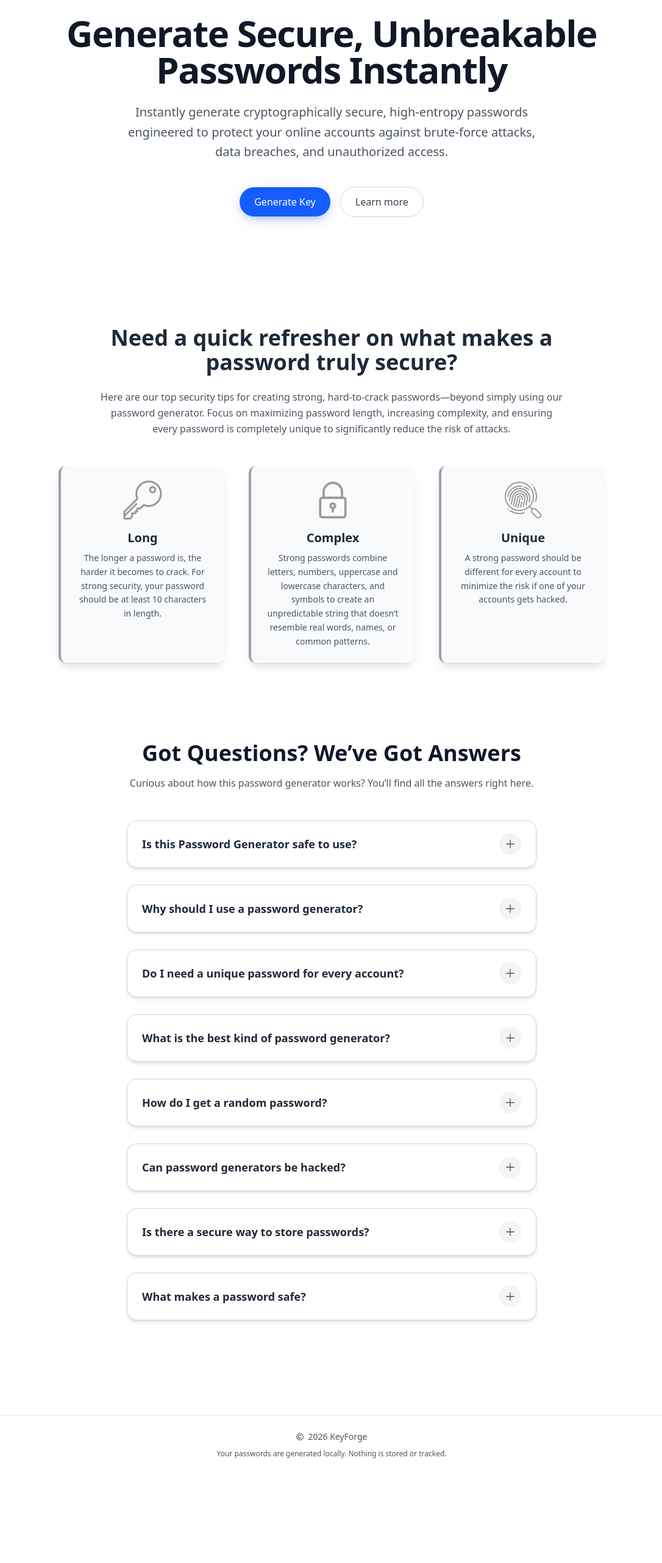
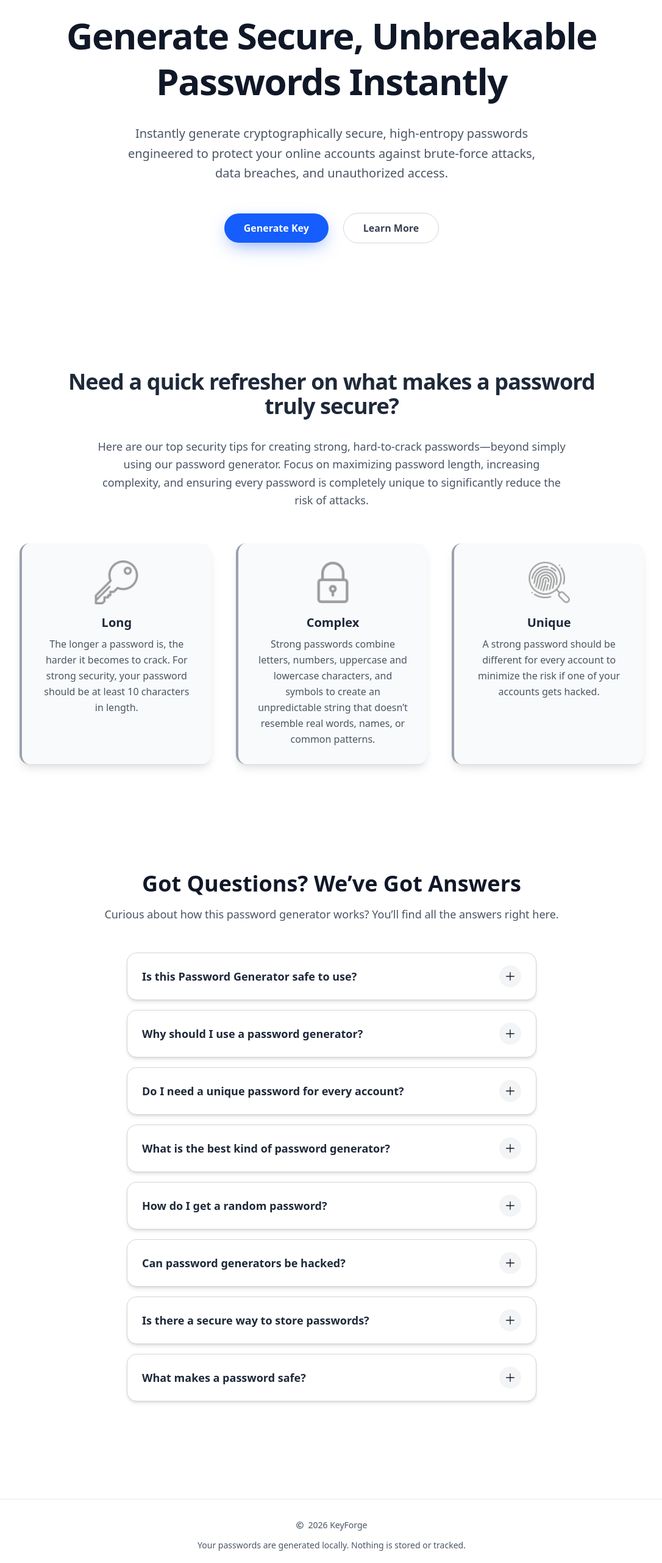
Before and after one commit to Jeet000001/KeyForge, a React (Vite) app: page / in a window 1280 px wide. Shown: the part 234-2797 px from the top of the page at 61% size, without its empty margins (96-1182 px from the left). Before the commit the page ends 2652 px from the top, so only its background shows below. Built offline with nearby package versions, Linux system fonts and the light colour scheme; a web font is replaced by a local one.

Commit message:
make all the components responsice

```diff
--- a/src/components/Accordion.jsx
+++ b/src/components/Accordion.jsx
@@ -11,48 +11,59 @@ const Accordion = ({ title, description }) => {
   const hoverBg = theme === "dark" ? "hover:bg-gray-800" : "hover:bg-gray-50";
   const openBg = theme === "dark" ? "bg-gray-800" : "bg-gray-100";
   const textColor = theme === "dark" ? "text-gray-200" : "text-gray-800";
-  const descriptionColor = theme === "dark" ? "text-gray-400" : "text-gray-600";
+  const descriptionColor =
+    theme === "dark" ? "text-gray-400" : "text-gray-600";
   const iconBg = theme === "dark" ? "bg-gray-700" : "bg-gray-100";
-  const iconOpenBg = theme === "dark" ? "bg-blue-600 text-white" : "bg-blue-500 text-white";
+  const iconOpenBg =
+    theme === "dark"
+      ? "bg-blue-600 text-white"
+      : "bg-blue-500 text-white";
 
   return (
-    <div className="w-full flex justify-center px-4">
+    <div className="w-full flex justify-center px-3 sm:px-4">
       <div
-        className={`w-full max-w-2xl mb-3 rounded-2xl border ${borderColor} ${bgColor} overflow-hidden
-          transition-all duration-500 ease-in-out
+        className={`w-full max-w-2xl rounded-2xl border ${borderColor} ${bgColor}
+          overflow-hidden transition-all duration-500 ease-in-out
           ${open ? "shadow-xl" : "shadow-md"}`}
       >
+        {/* Header */}
         <div
           onClick={() => setOpen(!open)}
           role="button"
           tabIndex={0}
           className={`cursor-pointer flex items-center justify-between
-            px-6 py-5 font-semibold transition-colors duration-300
+            px-4 sm:px-6 py-4 sm:py-5 font-semibold
+            transition-colors duration-300
             ${open ? openBg : hoverBg}`}
         >
           <span
-            className={`text-base md:text-lg transition-all duration-300
+            className={`text-sm sm:text-base md:text-lg transition-all duration-300
               ${open ? "text-blue-500 translate-x-1" : textColor}`}
           >
             {title}
           </span>
 
+          {/* Icon */}
           <span
-            className={`transition-all duration-500 ease-out p-2 rounded-full
-              ${open ? iconOpenBg + " rotate-45" : iconBg + " text-gray-600 rotate-0"}`}
+            className={`p-2 rounded-full transition-all duration-500 ease-out
+              ${open ? iconOpenBg + " rotate-45" : iconBg + " rotate-0"}`}
           >
-            <RxPlus size={20} />
+            <RxPlus size={18} className="sm:w-5 sm:h-5" />
           </span>
         </div>
 
+        {/* Content */}
         <div
           className={`grid transition-all duration-500 ease-in-out
             ${open ? "grid-rows-[1fr] opacity-100" : "grid-rows-[0fr] opacity-0"}`}
         >
           <div className="overflow-hidden">
             <div
-              className={`px-6 pb-6 leading-relaxed transition-all duration-700
-                ${open ? "translate-y-0 opacity-100" : "-translate-y-4 opacity-0"} ${descriptionColor}`}
+              className={`px-4 sm:px-6 pb-5 sm:pb-6
+                text-sm sm:text-base leading-relaxed
+                transition-all duration-700
+                ${open ? "translate-y-0 opacity-100" : "-translate-y-4 opacity-0"}
+                ${descriptionColor}`}
             >
               {description}
             </div>
--- a/src/components/Card.jsx
+++ b/src/components/Card.jsx
@@ -1,12 +1,15 @@
 import { useTheme } from "../theme/ThemeToggler";
 
-const Card = ({ heading, discription, image}) => {
+const Card = ({ heading, discription, image }) => {
   const { theme } = useTheme();
 
   return (
     <div
-      className={`border-l-4 rounded-xl p-6 flex flex-col items-center text-center
-        transition-all duration-300 hover:shadow-2xl
+      className={`w-full border-l-4 rounded-2xl
+        p-5 sm:p-6 md:p-7
+        flex flex-col items-center text-center
+        transition-all duration-300
+        hover:-translate-y-1 hover:shadow-2xl
         ${
           theme === "dark"
             ? "bg-gray-900 border-gray-700 shadow-black/40"
@@ -17,14 +20,15 @@ const Card = ({ heading, discription, image}) => {
       <img
         src={image}
         alt="icon"
-        className={`w-16 h-16 mb-4 ${
-          theme === "dark" ? "brightness-90" : ""
-        }`}
+        className={`mb-4
+          w-14 h-14 sm:w-16 sm:h-16 md:w-18 md:h-18
+          ${theme === "dark" ? "brightness-90" : ""}`}
       />
 
       {/* Heading */}
       <h3
-        className={`text-xl font-semibold mb-2
+        className={`font-semibold mb-2
+          text-lg sm:text-xl
           ${theme === "dark" ? "text-white" : "text-gray-800"}`}
       >
         {heading}
@@ -32,7 +36,8 @@ const Card = ({ heading, discription, image}) => {
 
       {/* Description */}
       <p
-        className={`text-sm leading-relaxed
+        className={`leading-relaxed
+          text-sm sm:text-base
           ${theme === "dark" ? "text-gray-400" : "text-gray-600"}`}
       >
         {discription}
--- a/src/components/FaQ.jsx
+++ b/src/components/FaQ.jsx
@@ -6,60 +6,75 @@ const FaQ = () => {
 
   return (
     <section
-      className={`mt-10 w-full py-16 px-6 flex flex-col items-center transition-colors duration-300
+      className={`w-full px-4 sm:px-6 md:px-10
+        py-14 sm:py-16 md:py-20
+        flex flex-col items-center transition-colors duration-300
         ${
           theme === "dark"
             ? "bg-gray-950 text-gray-300"
             : "bg-white text-gray-900"
         }`}
     >
+      {/* Heading */}
       <h2
-        className={`text-3xl md:text-4xl font-bold mb-4 text-center
+        className={`text-2xl sm:text-3xl md:text-4xl font-bold
+          mb-4 text-center
           ${theme === "dark" ? "text-white" : "text-gray-900"}`}
       >
         Got Questions? We’ve Got Answers
       </h2>
 
+      {/* Subheading */}
       <p
-        className={`text-center max-w-3xl mb-12 leading-relaxed
+        className={`text-sm sm:text-base md:text-lg
+          text-center max-w-3xl
+          mb-10 sm:mb-12 leading-relaxed
           ${theme === "dark" ? "text-gray-400" : "text-gray-600"}`}
       >
         Curious about how this password generator works? You’ll find all the
         answers right here.
       </p>
 
-      <div className="w-full max-w-4xl flex flex-col gap-4">
+      {/* Accordions */}
+      <div className="w-full max-w-4xl flex flex-col gap-3 sm:gap-4">
         <Accordion
           title="Is this Password Generator safe to use?"
           description="Absolutely. This random password generator uses advanced entropy to create strong, unpredictable passwords with letters, numbers, and symbols. All passwords are generated locally on your device, nothing is sent or stored online. Not even KeyForge can see, track, or save your passwords, giving you complete privacy and control."
         />
+
         <Accordion
           title="Why should I use a password generator?"
           description="You should use a password generator because it creates strong, random passwords that are extremely difficult to guess or crack, helps you avoid reusing weak passwords across multiple accounts, protects you from common security threats and data breaches, and improves your overall online safety with minimal effort."
         />
+
         <Accordion
           title="Do I need a unique password for every account?"
-          description="Having a unique, complex password for every account is essential, especially since leaked passwords often end up in breach databases or on the dark web. Reusing passwords makes it easier for attackers to access multiple accounts at once. If managing strong passwords feels overwhelming, our password generator makes it simple. It quickly creates secure passwords and helps protect your identity from hackers and cybercriminals."
+          description="Having a unique, complex password for every account is essential, especially since leaked passwords often end up in breach databases or on the dark web. Reusing passwords makes it easier for attackers to access multiple accounts at once. If managing strong passwords feels overwhelming, our password generator makes it simple."
         />
+
         <Accordion
           title="What is the best kind of password generator?"
-          description="The best password generators use cryptographic entropy to create truly random and secure passwords. KeyForge is built to do exactly that—without complexity or frustration. All passwords are generated locally on your device, with nothing transmitted or stored online. We never create fake passwords or collect your data, ensuring complete privacy. With KeyForge, you can confidently generate strong, unique passwords for both online and offline use."
+          description="The best password generators use cryptographic entropy to create truly random and secure passwords. KeyForge is built to do exactly that—without complexity or frustration. All passwords are generated locally on your device, with nothing transmitted or stored online."
         />
+
         <Accordion
           title="How do I get a random password?"
-          description="KeyForge’s random password generator makes securing your accounts effortless. You can instantly create strong, random passwords right in your browser. Use the length toggle and character selection to customize your password. The generated password area shows its strength, from Very Weak to Very Strong. Click or tap the Copy button to save your password on any device. Apply it to your accounts to keep them extra secure and protected."
+          description="KeyForge’s random password generator lets you instantly create strong passwords in your browser. Adjust length and character types, check strength indicators, and copy your password securely with one click."
         />
+
         <Accordion
           title="Can password generators be hacked?"
-          description="You’re safer with KeyForge’s random password generator because your passwords are generated locally on your device and never sent over the internet. We don’t store or track anything, so hackers can’t access your data. Only you can see the characters your device generates in your browser. Plus, KeyForge is backed by a trusted cybersecurity brand, giving you extra confidence in your online safety."
+          description="KeyForge generates passwords locally on your device and never sends data over the internet. Nothing is stored or tracked, so hackers can’t access your passwords."
         />
+
         <Accordion
           title="Is there a secure way to store passwords?"
-          description="Yes! You can store passwords safely using a secure password manager with features like two-factor authentication and encrypted syncing. Always avoid sharing your passwords and steer clear of scam websites to keep your accounts fully protected."
+          description="Yes! Use a trusted password manager with encryption and two-factor authentication. Never share passwords or store them in plain text."
         />
+
         <Accordion
           title="What makes a password safe?"
-          description="A safe password is strong, unique, and hard to crack. Follow these tips to stay secure: Use at least 16 characters with a mix of letters, numbers, and symbols. Never reuse passwords across multiple accounts. Avoid saving passwords in your browser to prevent unauthorized access. Use a password generator, like KeyForge, to create strong, random passwords instantly. Store passwords in a secure password manager, not in plain text or unsecured locations."
+          description="A safe password is long, random, and unique. Use at least 16 characters with symbols, avoid reuse, and rely on a password generator like KeyForge."
         />
       </div>
     </section>
--- a/src/components/Footer.jsx
+++ b/src/components/Footer.jsx
@@ -6,20 +6,40 @@ const Footer = () => {
 
   return (
     <footer
-      className={`w-full mt-20 py-6 px-4 border-t transition-colors duration-300
+      className={`w-full mt-16 sm:mt-20 py-6 sm:py-8 px-4 sm:px-6
+        border-t transition-colors duration-300
         ${
           theme === "dark"
             ? "bg-gray-950 border-gray-800 text-gray-400"
             : "bg-white border-gray-200 text-gray-600"
         }`}
     >
-      <div className="max-w-6xl mx-auto flex flex-col items-center gap-2 text-center">
-        <h3 className="flex items-center gap-2 text-sm font-medium">
-          <FaRegCopyright className="text-xs" />
+      <div
+        className="
+          max-w-6xl mx-auto
+          flex flex-col items-center
+          gap-2 sm:gap-3
+          text-center
+        "
+      >
+        <h3
+          className="
+            flex items-center gap-2
+            text-xs sm:text-sm
+            font-medium
+          "
+        >
+          <FaRegCopyright className="text-[10px] sm:text-xs" />
           <span>2026 KeyForge</span>
         </h3>
 
-        <p className="text-xs max-w-md leading-relaxed">
+        <p
+          className="
+            text-[11px] sm:text-xs md:text-sm
+            max-w-xs sm:max-w-md
+            leading-relaxed
+          "
+        >
           Your passwords are generated locally. Nothing is stored or tracked.
         </p>
       </div>
--- a/src/components/Hero.jsx
+++ b/src/components/Hero.jsx
@@ -5,21 +5,28 @@ const Hero = () => {
 
   return (
     <header
-      className={`w-full min-h-[85vh] flex flex-col items-center justify-center text-center px-6 pt-10 transition-colors duration-300
-        ${theme === "dark" ? "bg-gray-950" : "bg-white"}`}
+      className={`w-full min-h-[85vh] flex flex-col items-center justify-center
+      text-center px-4 sm:px-6 md:px-10 lg:px-16 pt-14 md:pt-20
+      transition-colors duration-300
+      ${theme === "dark" ? "bg-gray-950" : "bg-white"}`}
     >
       {/* Heading */}
       <h1
-        className={`text-4xl md:text-6xl font-bold tracking-tight max-w-4xl
-          ${theme === "dark" ? "text-white" : "text-gray-900"}`}
+        className={`font-extrabold tracking-tight leading-tight
+        text-3xl sm:text-4xl md:text-5xl lg:text-6xl
+        max-w-5xl
+        ${theme === "dark" ? "text-white" : "text-gray-900"}`}
       >
         Generate Secure, Unbreakable Passwords Instantly
       </h1>
 
       {/* Subheading */}
       <p
-        className={`mt-6 text-lg md:text-xl max-w-2xl leading-relaxed
-          ${theme === "dark" ? "text-gray-400" : "text-gray-600"}`}
+        className={`mt-6 sm:mt-7 md:mt-8
+        text-base sm:text-lg md:text-xl
+        max-w-xl md:max-w-2xl
+        leading-relaxed
+        ${theme === "dark" ? "text-gray-400" : "text-gray-600"}`}
       >
         Instantly generate cryptographically secure, high-entropy passwords
         engineered to protect your online accounts against brute-force attacks,
@@ -27,23 +34,28 @@ const Hero = () => {
       </p>
 
       {/* CTA Buttons */}
-      <div className="mt-10 flex items-center gap-4">
+      <div
+        className="mt-10 sm:mt-12 flex flex-col sm:flex-row
+        items-center gap-4 sm:gap-6"
+      >
         <button
-          className="px-6 py-3 rounded-full bg-blue-600 text-white font-medium
-                     hover:bg-blue-700 transition shadow-[0_6px_20px_-6px_rgba(37,99,235,0.6)]"
+          className="w-80 sm:w-auto px-8 py-3 rounded-full bg-blue-600
+          text-white font-semibold
+          hover:bg-blue-700 transition
+          shadow-[0_10px_30px_-8px_rgba(37,99,235,0.6)]"
         >
           Generate Key
         </button>
 
         <button
-          className={`px-6 py-3 rounded-full font-medium transition
+          className={`w-80 sm:w-auto px-8 py-3 rounded-full font-semibold transition
             ${
               theme === "dark"
                 ? "border border-gray-600 text-gray-300 hover:bg-gray-800"
                 : "border border-gray-300 text-gray-700 hover:bg-gray-50"
             }`}
         >
-          Learn more
+          Learn More
         </button>
       </div>
     </header>
--- a/src/components/PasswordTips.jsx
+++ b/src/components/PasswordTips.jsx
@@ -9,12 +9,16 @@ const PasswordTips = () => {
 
   return (
     <section
-      className={`max-w-6xl mx-auto p-6 flex flex-col items-center justify-center transition-colors duration-300
+      className={`w-full px-4 sm:px-6 md:px-10 lg:px-16 py-16 md:py-24
+      transition-colors duration-300
       ${theme === "dark" ? "bg-gray-950" : "bg-white"}`}
     >
+      <div className="max-w-6xl mx-auto flex flex-col items-center">
         {/* Section Heading */}
         <h1
-        className={`text-3xl md:text-4xl font-bold text-center mb-6 max-w-4xl
+          className={`text-center font-extrabold tracking-tight
+          text-2xl sm:text-3xl md:text-4xl
+          max-w-4xl
           ${theme === "dark" ? "text-white" : "text-gray-800"}`}
         >
           Need a quick refresher on what makes a password truly secure?
@@ -22,7 +26,9 @@ const PasswordTips = () => {
 
         {/* Description */}
         <p
-        className={`text-center mb-12 max-w-3xl mx-auto leading-relaxed
+          className={`mt-6 md:mt-8 text-center leading-relaxed
+          text-sm sm:text-base md:text-lg
+          max-w-3xl
           ${theme === "dark" ? "text-gray-400" : "text-gray-600"}`}
         >
           Here are our top security tips for creating strong, hard-to-crack
@@ -33,23 +39,30 @@ const PasswordTips = () => {
         </p>
 
         {/* Cards Section */}
-      <div className="grid grid-cols-1 md:grid-cols-3 gap-10 max-w-4xl">
+        <div
+          className="mt-14 grid gap-8 sm:gap-10
+          grid-cols-1 sm:grid-cols-2 md:grid-cols-3
+          max-w-5xl w-full"
+        >
           <Card
             image={key}
             heading="Long"
             discription="The longer a password is, the harder it becomes to crack. For strong security, your password should be at least 10 characters in length."
           />
+
           <Card
             image={lock}
             heading="Complex"
             discription="Strong passwords combine letters, numbers, uppercase and lowercase characters, and symbols to create an unpredictable string that doesn’t resemble real words, names, or common patterns."
           />
+
           <Card
             image={unique}
             heading="Unique"
             discription="A strong password should be different for every account to minimize the risk if one of your accounts gets hacked."
           />
         </div>
+      </div>
     </section>
   );
 };
```
Lines whose indentation alone changed are shown as unchanged.
